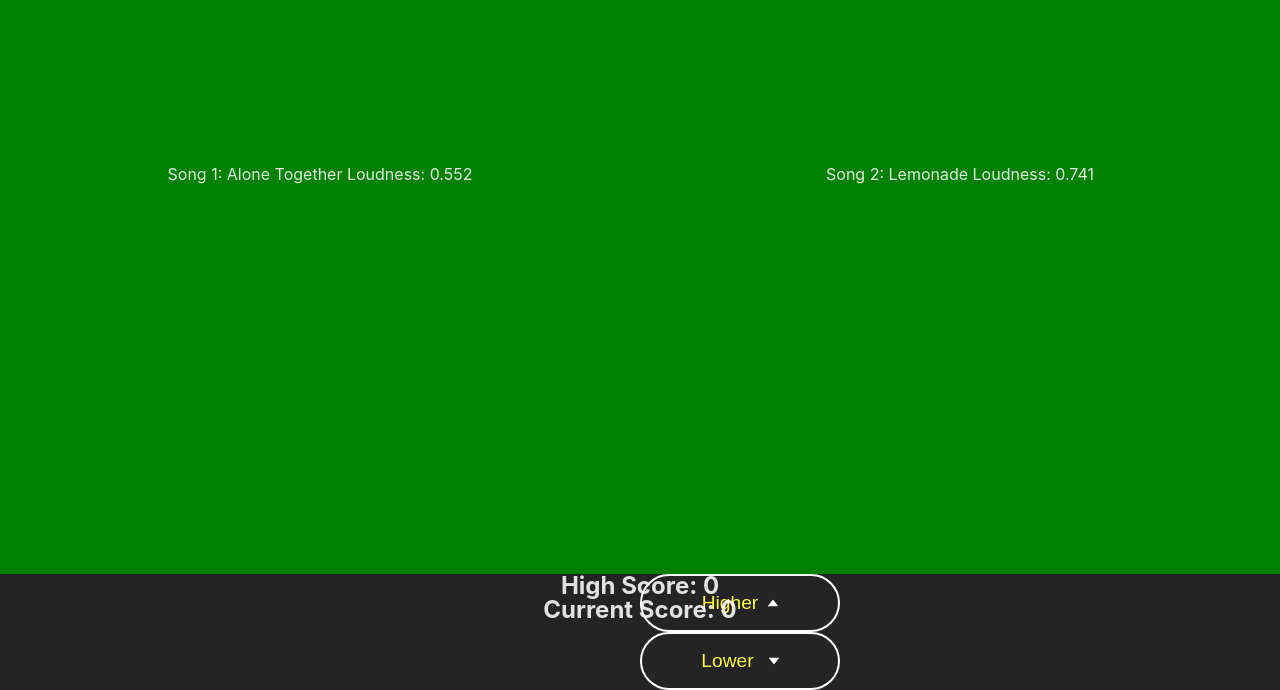
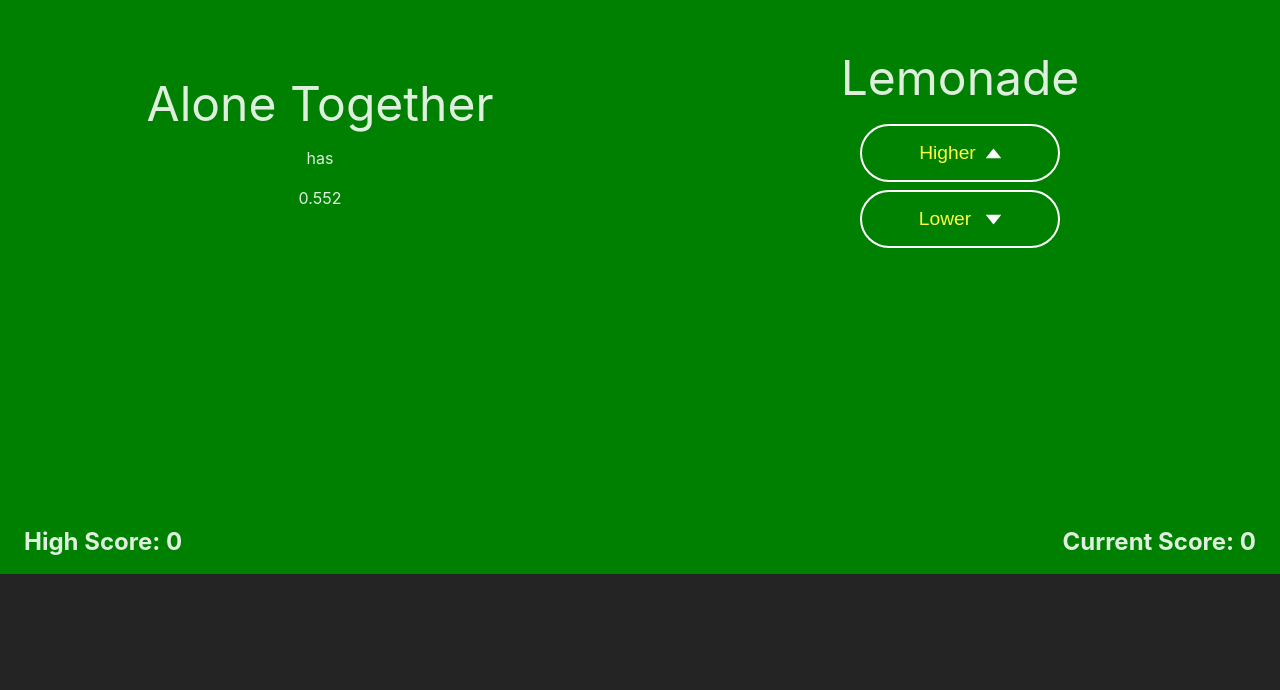
Before and after one commit to V3D4NTH/spotify-higher-lower, a React (Vite) app: page / in a window 1280 px wide. Shown: the part 226-916 px from the top of the page. After the commit the page ends 800 px from the top, so only its background shows below. Built offline with nearby package versions, Linux system fonts and the light colour scheme.

Commit message:
score layout

```diff
--- a/src/components/Game.css
+++ b/src/components/Game.css
@@ -19,60 +19,24 @@
     display:flex;
     flex-direction:column;
     justify-content: center;
+    align-items:center;
     width:100%;
     height:100%;
-    float:center;
+    text-align:center;
 }
 
-.answerBtn {
-    color: rgb(255, 255, 67);
-    background: transparent;
-    border-radius: 30px;
-    width:200px;
-    border-color: white;
-    border-style: solid;
-    padding:1rem 2rem;
-    font-size:1.2em;
-    transition: background-color 0.2s 0s ease-in;
-    display:flex;
-    flex-direction:row;
-    justify-content:center;
-    align-items:center;
+.songName {
+    font-size: 3rem;
+    margin:-30px 0 30px 0;
 }
 
-.answerBtn:hover {
-    color:black;
-    background: white;
-    cursor:pointer;
-
+.scoreContainer {
+    position:absolute;
+    width:100vw;
+    /* display:flex;
+    flex-direction:row;
+    justify-content:space-between; */
+    bottom:24px;
+    padding:0 24px;
+    box-sizing:border-box;
 }
-
-.answerBtn:focus {
-    cursor:pointer;
-}
-
-.answerBtn img {
-    width:10px;
-    margin: 0 0 0 10px;
-    filter: invert(100%) sepia(47%) saturate(2%) hue-rotate(81deg) brightness(110%) contrast(101%);
-}
-
-.answerBtn:hover img {
-    filter: invert(0%) sepia(34%) saturate(5552%) hue-rotate(274deg) brightness(99%) contrast(109%);
-}
-
-.answerBtn #up-arrow {
-    transform: rotate(180deg);
-}
-
-.answerBtn:hover #up-arrow {
-    transform: rotate(180deg) translateY(+3px);
-}
-
-.answerBtn:hover #down-arrow {
-    transform: translateY(+3px);
-}
-
-.answerBtn #down-arrow {
-    margin-left:15px;
-}
--- a/src/components/Game.tsx
+++ b/src/components/Game.tsx
@@ -1,6 +1,7 @@
 import {useState, useEffect} from 'react'
 import Score from './Score'
 import './Game.css'
+import './buttons.css'
 import db2010 from '../data/2010data.json'
 import db2020 from '../data/2020data.json'
 import Arrow from '../assets/arrow.svg'
@@ -68,17 +69,18 @@ export default function Game() {
                 {!gameOver && "game on"}
             </div> */}
             <div id="leftPanel" className="gamePanel">
+            {/* <iframe Style="position:absolute;border-radius:12px" src="https://open.spotify.com/embed/track/30bqVoKjX479ab90a8Pafp?utm_source=generator" width="100%" height="380" frameBorder="0" allowfullscreen="" allow="autoplay; clipboard-write; encrypted-media; fullscreen; picture-in-picture"></iframe> */}
                 <div className="panelText">
-                    Song 1: {songOne.SONGNAME} {' '}
-                    Loudness: {songOne.danceability}
+                    <p className="songName">{songOne.SONGNAME}</p>
+                    has
+                    <p className="" >{songOne.danceability}</p>
                 </div>
             </div>
             <div id="rightPanel" className="gamePanel">
                 <div className="panelText">
-                    Song 2: {songTwo.SONGNAME} {' '}
-                    Loudness: {songTwo.danceability}
-                </div>
-
+                    <p className="songName">{songTwo.SONGNAME}</p>
+                    {/* has
+                    <p className="" >{songTwo.danceability}</p> */}
                     <button
                     className="answerBtn"
                     onClick={() => UpdateGameOrGameOver(true, songOne.danceability, songTwo.danceability)}
@@ -92,10 +94,15 @@ export default function Game() {
                         Lower <img src={Arrow} id="down-arrow" alt="down-arrow"/>
                     </button>
                 </div>
-            <Score className="HighScoreKeeper" scoreType="High Score" score={highScore} />
-            <Score className="CurrentScoreKeeper" scoreType="Current Score" score={currentScore} />
+
 
             </div>
+            <div className="scoreContainer">
+                <Score scoreType="High Score" score={highScore} />
+                <Score scoreType="Current Score" score={currentScore} />
+            </div>
+        </div>
+
     )
 
 }
--- a/src/components/Score.css
+++ b/src/components/Score.css
@@ -0,0 +1,11 @@
+.scoreKeeper {
+    width:max-content;
+    height:20px;
+    padding:0;
+    float:right;
+    margin:0;
+}
+
+.scoreKeeper:first-of-type {
+    float:left;
+}
--- a/src/components/Score.tsx
+++ b/src/components/Score.tsx
@@ -2,6 +2,6 @@ import './Score.css'
 
 export default function Score(props:any) {
     return(
-        <h2>{props.scoreType}: {props.score}</h2>
+        <h2 className="scoreKeeper">{props.scoreType}: {props.score}</h2>
     )
 }
--- /dev/null
+++ b/src/components/buttons.css
@@ -0,0 +1,52 @@
+.answerBtn {
+    color: rgb(255, 255, 67);
+    background: transparent;
+    border-radius: 30px;
+    width:200px;
+    border-color: white;
+    border-style: solid;
+    padding:1rem 2rem;
+    margin: 0.25rem;
+    font-size:1.2em;
+    transition: background-color 0.2s 0s ease-in;
+    display:flex;
+    flex-direction:row;
+    justify-content:center;
+    align-items:center;
+}
+
+.answerBtn:hover {
+    color:black;
+    background: white;
+    cursor:pointer;
+}
+
+.answerBtn:focus {
+    cursor:pointer;
+}
+
+.answerBtn img {
+    width:15px;
+    margin: 0 0 0 10px;
+    filter: invert(100%) sepia(47%) saturate(2%) hue-rotate(81deg) brightness(110%) contrast(101%);
+}
+
+.answerBtn:hover img {
+    filter: invert(0%) sepia(34%) saturate(5552%) hue-rotate(274deg) brightness(99%) contrast(109%);
+}
+
+.answerBtn #up-arrow {
+    transform: rotate(180deg);
+}
+
+.answerBtn:hover #up-arrow {
+    transform: rotate(180deg) translateY(+7px);
+}
+
+.answerBtn:hover #down-arrow {
+    transform: translateY(+7px);
+}
+
+.answerBtn #down-arrow {
+    margin-left:15px;
+}
```
Lines whose indentation alone changed are shown as unchanged.
